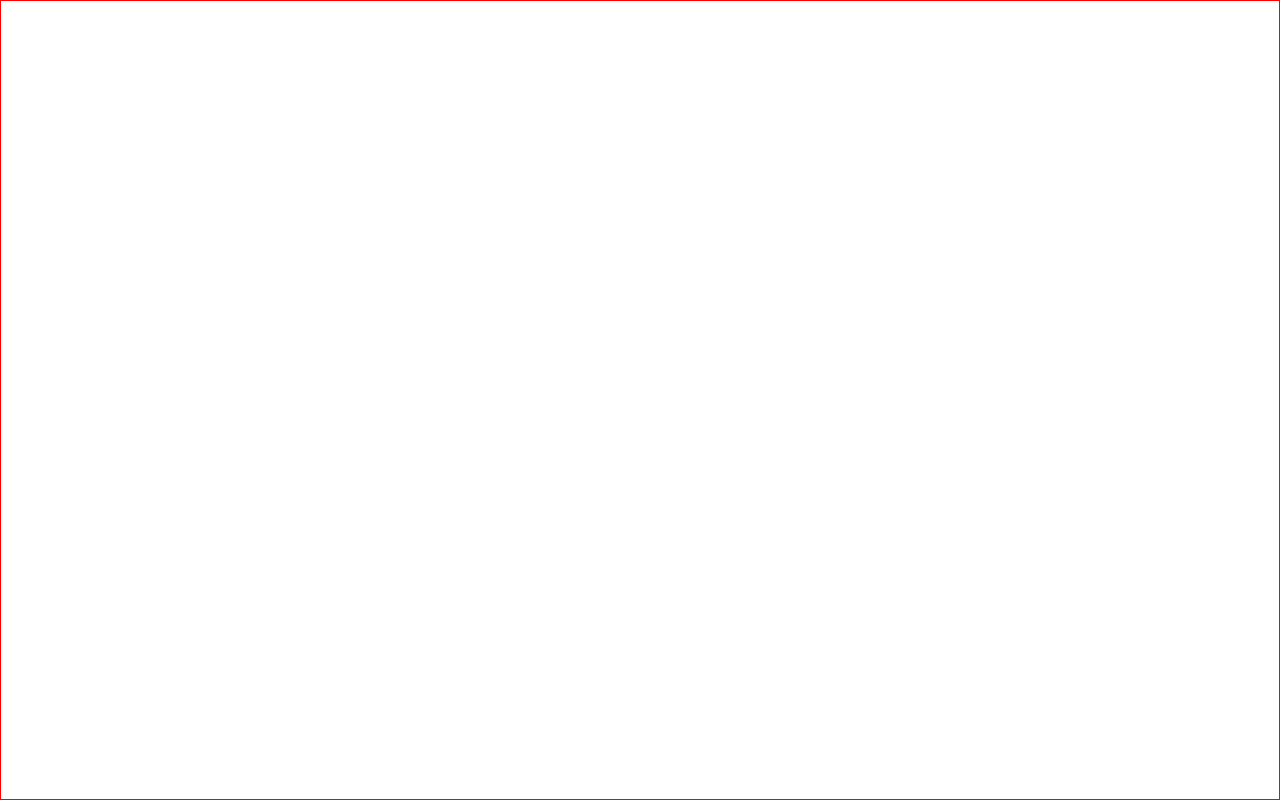
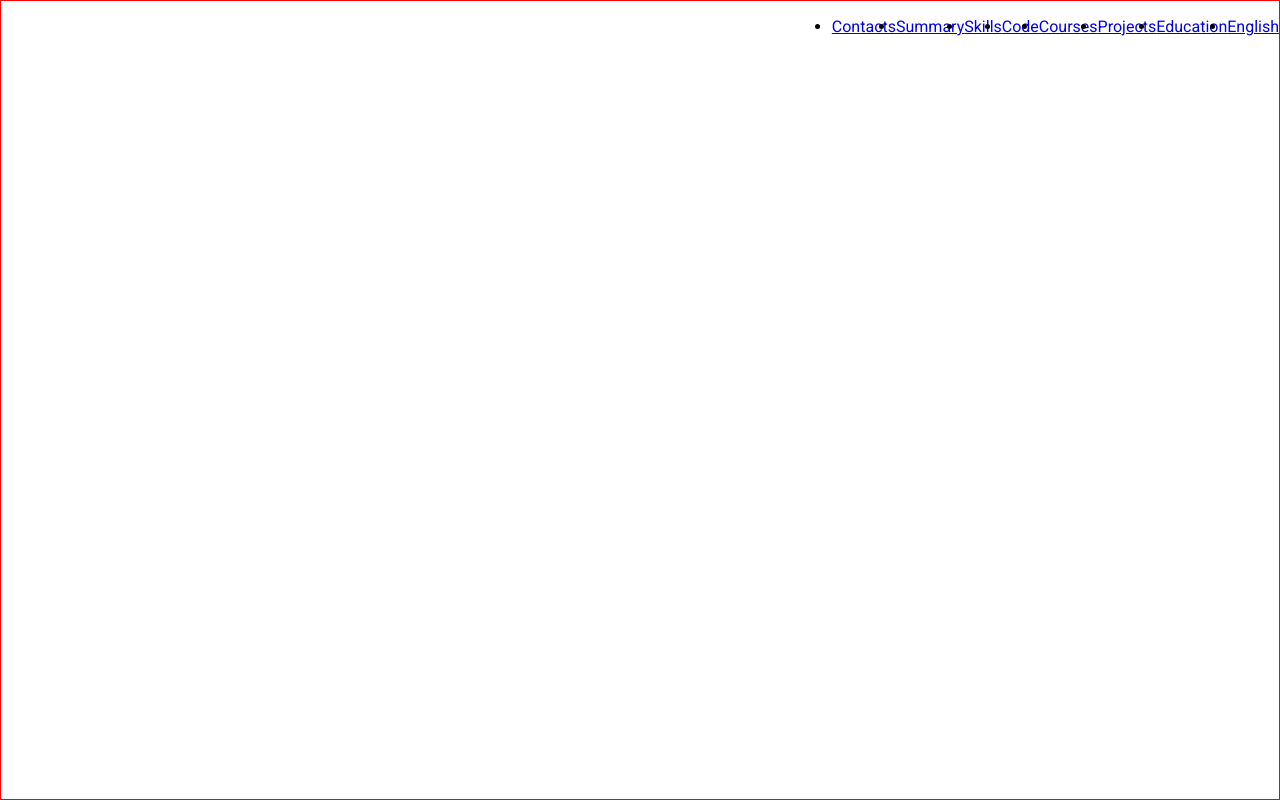
Before and after one commit to rockabil/rsschool-cv, a plain HTML site: page index.html in a window 1280 px wide. Drawn offline with Linux system fonts and the light colour scheme.

Commit message:
feat: add nav bar

```diff
--- a/index.html
+++ b/index.html
@@ -9,7 +9,18 @@
 </head>
 <body>
     <header class="header">
-        <div class="container"></div>
+        <div class="container"><nav class="nav">
+  <ul class="nav-list">
+    <li class="nav-item"><a href="#contacts" class="nav-link">Contacts</a></li>
+    <li class="nav-item"><a href="#summary" class="nav-link">Summary</a></li>
+    <li class="nav-item"><a href="#skills" class="nav-link">Skills</a></li>
+    <li class="nav-item"><a href="#code" class="nav-link">Code</a></li>
+    <li class="nav-item"><a href="#courses" class="nav-link">Courses</a></li>
+    <li class="nav-item"><a href="#projects" class="nav-link">Projects</a></li>
+    <li class="nav-item"><a href="#education" class="nav-link">Education</a></li>
+    <li class="nav-item"><a href="#english" class="nav-link">English</a></li>
+  </ul>
+</nav></div>
     </header>
     <main class="main">
         <div class="container"></div>
--- a/style.css
+++ b/style.css
@@ -32,3 +32,8 @@ body {
   max-width: 1440px;
   margin: 0 auto;
 }
+.nav-list {
+  display: flex;
+  justify-content: flex-end;
+  align-items: center;
+}
```
